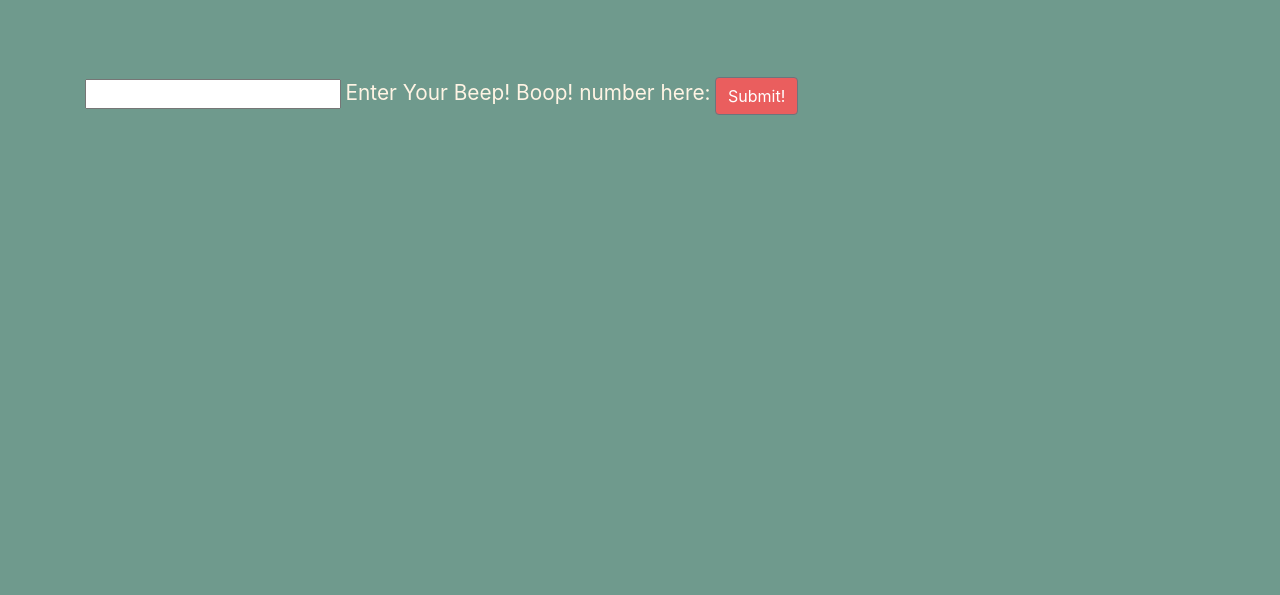
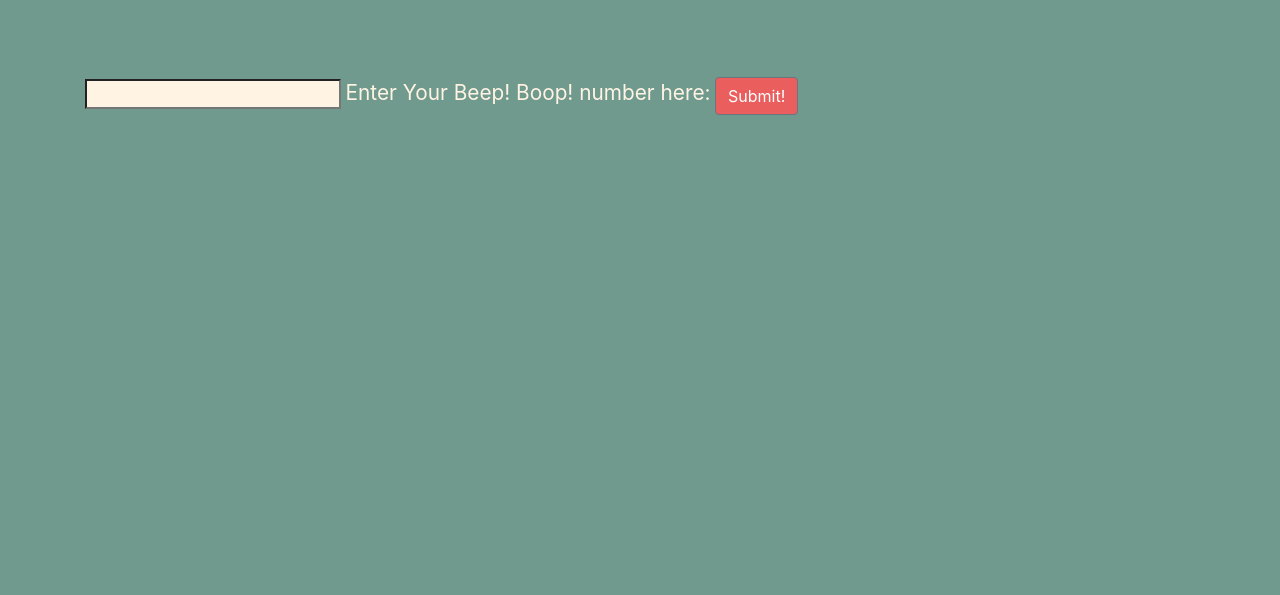
Before and after one commit to Jaywinebrenner/code-review-week-3---number-game, a plain HTML site: page index.html in a window 1280 px wide. Shown: the part 205-800 px from the top of the page. Drawn offline with Linux system fonts and the light colour scheme.

Commit message:
Attempt to rework code using an arrays and loops, change text box color.

```diff
--- a/css/styles.css
+++ b/css/styles.css
@@ -9,7 +9,10 @@ h2{
   font-size: 1.5rem;
   text-align: center;
   margin-bottom: 80px;
+}
 
+input, textarea {
+  background-color : #fff4e4;
 }
 
 
```
